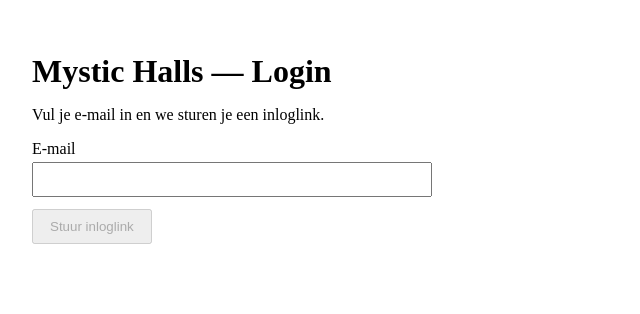
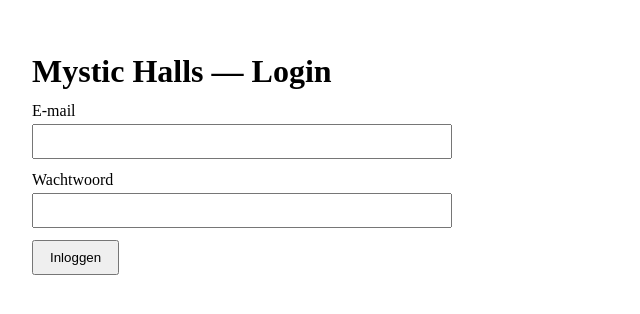
Before and after one commit to Mystichalls/mystic-client, a Next.js app: page /login in a window 1280 px wide. Shown: the top 314 px of the page, without its empty margins (0-640 px from the left). Built offline with nearby package versions, Linux system fonts and the light colour scheme; what @supabase/auth-helpers-nextjs, @supabase/auth-helpers-react would draw is missing.

Commit message:
Switch website login to email+password

```diff
--- a/pages/login.js
+++ b/pages/login.js
@@ -4,61 +4,39 @@
 
 export default function LoginPage() {
   const [email, setEmail] = useState('');
-  const [status, setStatus] = useState('idle'); // 'idle' | 'loading' | 'sent' | 'error'
+  const [password, setPassword] = useState('');
+  const [status, setStatus] = useState('idle'); // 'idle' | 'loading' | 'error'
   const [message, setMessage] = useState('');
 
-  async function handleSubmit(e) {
+  async function handleLogin(e) {
     e.preventDefault();
-
-    if (!email) return;
-
     setStatus('loading');
     setMessage('');
 
-    try {
-      // Waar de magic link naartoe terugkomt
-      const redirectTo = `${window.location.origin}/supabase-callback`;
-
-      const { error } = await supabase.auth.signInWithOtp({
+    const { error } = await supabase.auth.signInWithPassword({
       email,
-        options: {
-          emailRedirectTo: redirectTo,
-        },
+      password,
     });
 
     if (error) {
       setStatus('error');
-        setMessage(error.message || 'Er ging iets mis bij het versturen.');
+      setMessage(error.message || 'Inloggen mislukt.');
       return;
     }
 
-      setStatus('sent');
-      setMessage(
-        'We hebben een inloglink naar je e-mail gestuurd. Klik op de link om in te loggen.'
-      );
-      setEmail('');
-    } catch (err) {
-      setStatus('error');
-      setMessage(err.message || 'Onbekende fout bij het inloggen.');
-    }
+    // Succes -> naar dashboard
+    window.location.href = '/dashboard';
   }
 
   return (
-    <div style={{ padding: 24, maxWidth: 400 }}>
+    <div style={{ padding: 24, maxWidth: 420 }}>
       <h1 style={{ marginBottom: 12 }}>Mystic Halls — Login</h1>
-      <p style={{ marginBottom: 16 }}>
-        Vul je e-mail in en we sturen je een inloglink.
-      </p>
 
-      <form onSubmit={handleSubmit}>
+      <form onSubmit={handleLogin}>
         <div style={{ marginBottom: 12 }}>
-          <label htmlFor="email" style={{ display: 'block', marginBottom: 4 }}>
-            E-mail
-          </label>
+          <label style={{ display: 'block', marginBottom: 4 }}>E-mail</label>
           <input
-            id="email"
             type="email"
-            autoComplete="email"
             required
             value={email}
             onChange={(e) => setEmail(e.target.value)}
@@ -66,16 +44,31 @@
           />
         </div>
 
+        <div style={{ marginBottom: 12 }}>
+          <label style={{ display: 'block', marginBottom: 4 }}>Wachtwoord</label>
+          <input
+            type="password"
+            required
+            value={password}
+            onChange={(e) => setPassword(e.target.value)}
+            style={{ width: '100%', padding: 8, boxSizing: 'border-box' }}
+          />
+        </div>
+
         <button
           type="submit"
-          disabled={status === 'loading' || !email}
+          disabled={status === 'loading'}
           style={{ padding: '8px 16px' }}
         >
-          {status === 'loading' ? 'Bezig…' : 'Stuur inloglink'}
+          {status === 'loading' ? 'Bezig…' : 'Inloggen'}
         </button>
       </form>
 
-      {message && <p style={{ marginTop: 12 }}>{message}</p>}
+      {message && (
+        <p style={{ marginTop: 12, color: status === 'error' ? 'crimson' : 'inherit' }}>
+          {message}
+        </p>
+      )}
     </div>
   );
 }
```
Lines whose indentation alone changed are shown as unchanged.
